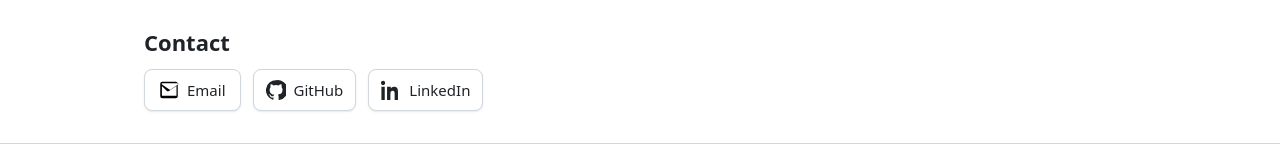
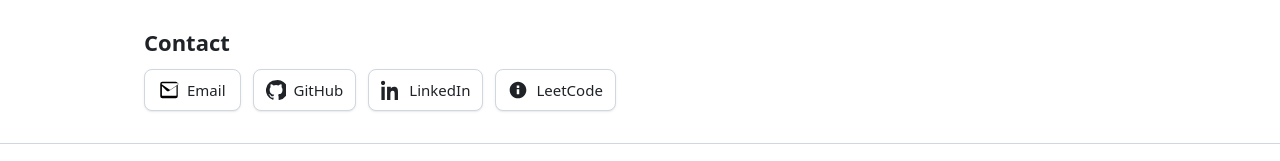
Before and after one commit to IshanJawade/portfolio, a plain HTML site: page index.html in a window 1280 px wide. Shown: the part 2018-2179 px from the top of the page. Drawn offline with Linux system fonts and the light colour scheme.

Commit message:
Leetcode button added

```diff
--- a/index.html
+++ b/index.html
@@ -248,6 +248,11 @@
           <svg aria-hidden="true" width="20" height="20" viewBox="0 0 24 24"><path d="M4.98 3.5C4.98 4.88 3.87 6 2.5 6S0 4.88 0 3.5 1.12 1 2.5 1s2.48 1.12 2.48 2.5zM.5 8h4V24h-4V8zm7.5 0h3.8v2.2h.05c.53-1 1.83-2.2 3.76-2.2 4.02 0 4.76 2.65 4.76 6.1V24h-4v-7.1c0-1.7-.03-3.88-2.37-3.88-2.37 0-2.73 1.85-2.73 3.76V24h-4V8z"/></svg>
           <span>LinkedIn</span>
         </a>
+         <a class="iconlink" href="https://www.leetcode.com/countercoder" target="_blank" aria-label="LeetCode">
+          <svg aria-hidden="true" width="20" height="20" viewBox="0 0 24 24"><path d="M12 2C6.48 2 2 6.48 2 12s4.48 10 10 10 10-4.48 10-10S17.52 2 12 2zm1.5 15h-3v-6h3v6zm0-7.5h-3v-3h3v3z"/></svg>
+          <span>LeetCode
+          </span>
+        </a>
       </div>
     </section>
   </main>
```
